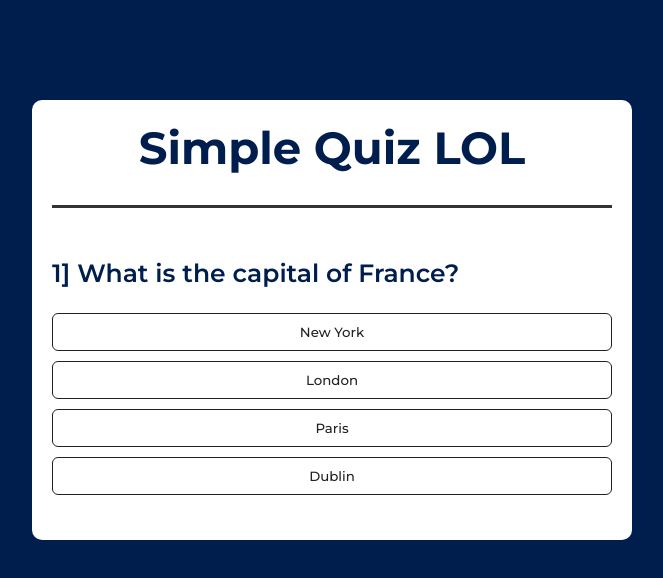
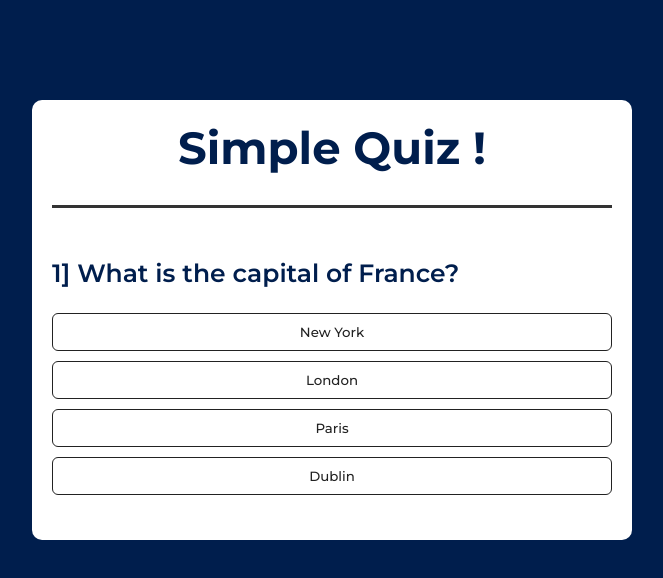
Before and after one commit to sahibsiddiqui/QuizzyMind, a plain HTML site: page index.html in a window 1280 px wide. Shown: the whole page, without its empty margins (308-971 px from the left). Drawn offline with Linux system fonts and the light colour scheme.

Commit message:
Update index.html

```diff
--- a/index.html
+++ b/index.html
@@ -8,7 +8,7 @@
 </head>
 <body>
      <div class="app">
-          <h1>Simple Quiz LOL</h1>
+          <h1>Simple Quiz !</h1>
           <div class="quiz">
                <h2 id="question">Q idhar aahe</h2>
                <div id="ans-btns">
```
